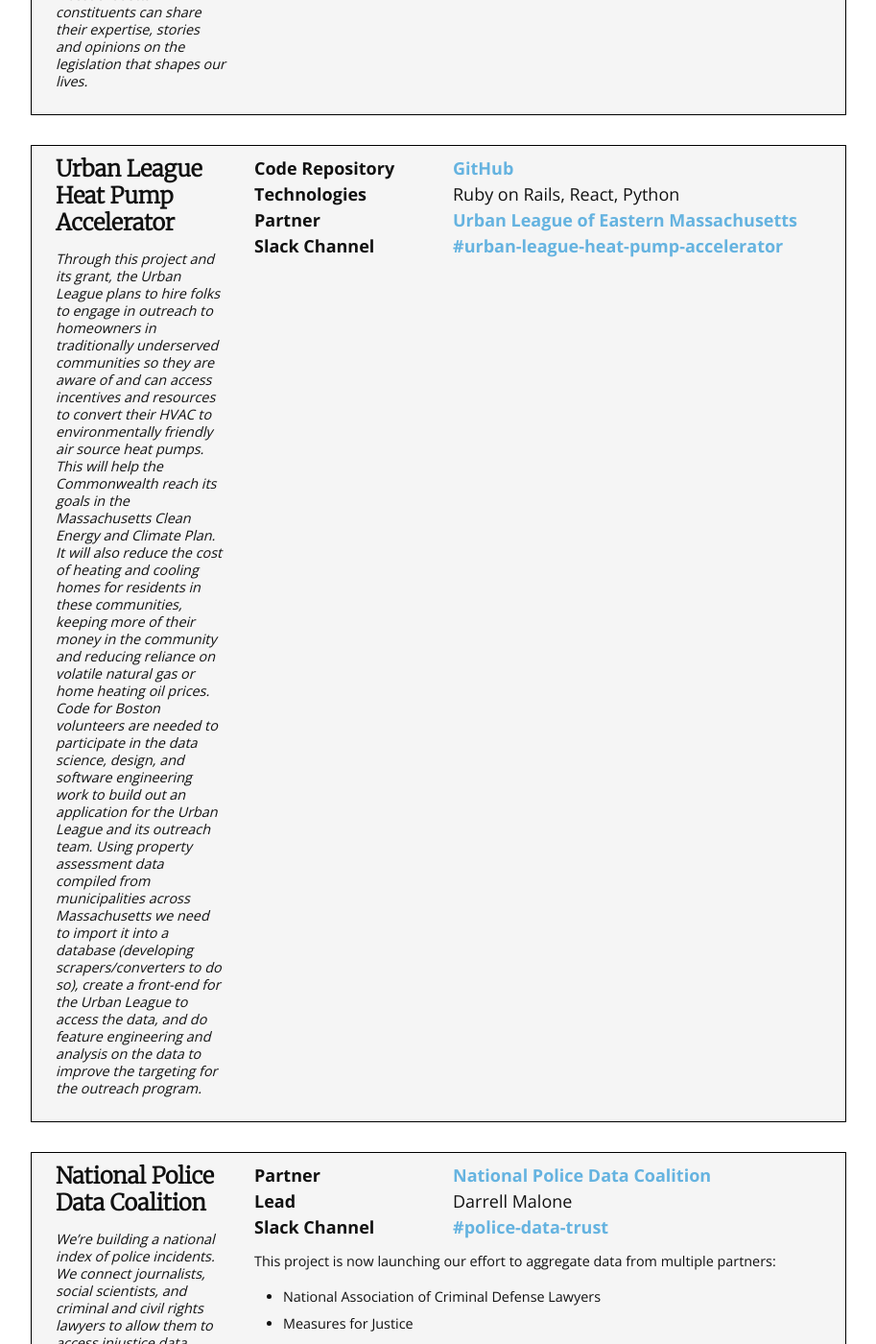
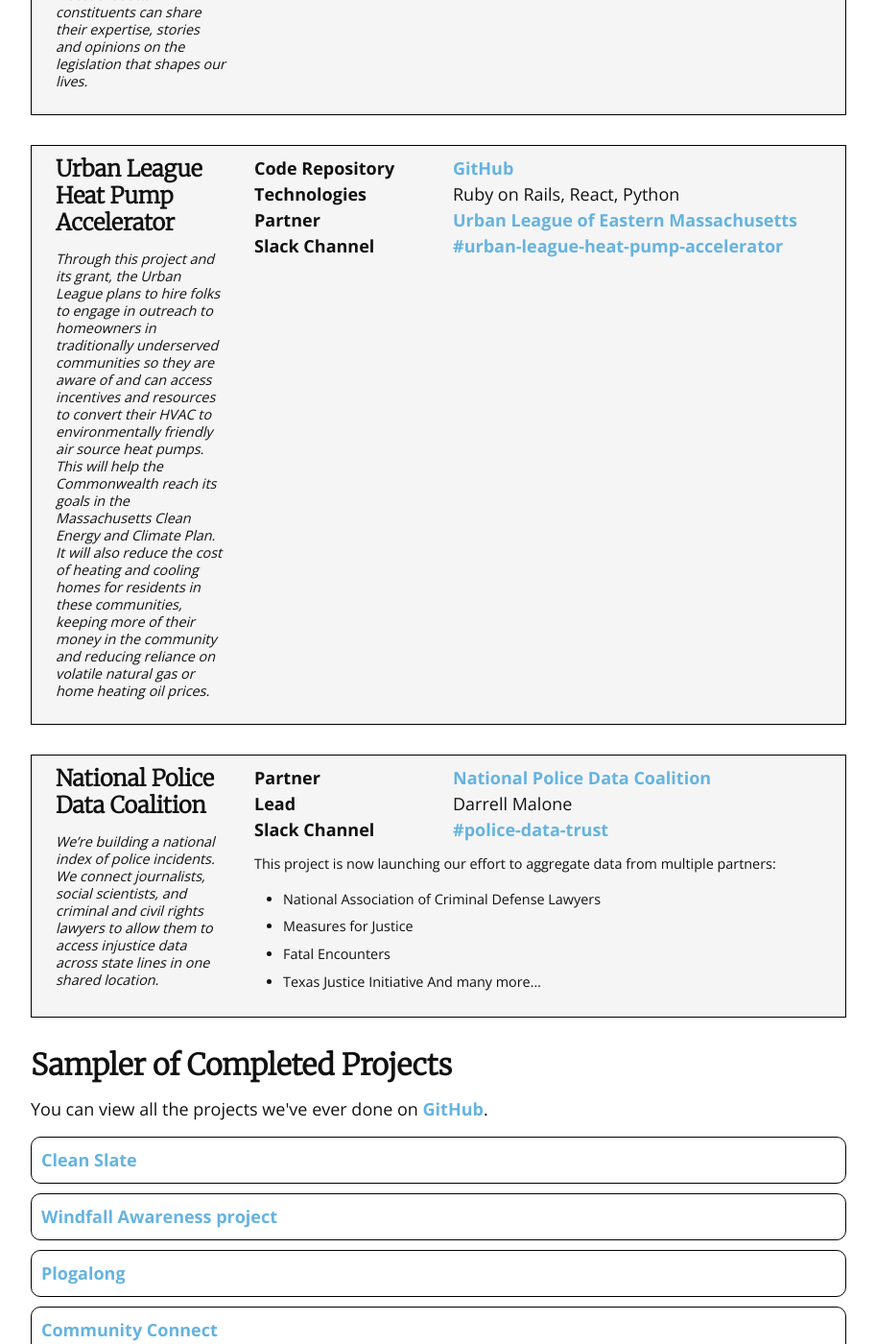
Before and after one commit to codeforboston/codeforboston.org, a Jekyll site: the page built from projects.html, in a window 1280 px wide and 1400 px high, scrolled down 1167 px. Shown: the whole window at 96% size, without its empty margins (183-1096 px from the left). Built offline with Jekyll 4.4.1, drawn with Linux system fonts in a browser that asks for light colours; nearby versions of some CDN libraries.

Commit message:
Shorter Description Heat Pump

```diff
--- a/_data/projects/active.yml
+++ b/_data/projects/active.yml
@@ -20,8 +20,6 @@
 - name: Urban League Heat Pump Accelerator
   elevatorPitch: >
     Through this project and its grant, the Urban League plans to hire folks to engage in outreach to homeowners in traditionally underserved communities so they are aware of and can access incentives and resources to convert their HVAC to environmentally friendly air source heat pumps. This will help the Commonwealth reach its goals in the Massachusetts Clean Energy and Climate Plan. It will also reduce the cost of heating and cooling homes for residents in these communities, keeping more of their money in the community and reducing reliance on volatile natural gas or home heating oil prices.
-
-    Code for Boston volunteers are needed to participate in the data science, design, and software engineering work to build out an application for the Urban League and its outreach team. Using property assessment data compiled from municipalities across Massachusetts we need to import it into a database (developing scrapers/converters to do so), create a front-end for the Urban League to access the data, and do feature engineering and analysis on the data to improve the targeting for the outreach program.
   repository: https://github.com/codeforboston/urban-league-heat-pump-accelerator
   partner:
     - name: Urban League of Eastern Massachusetts
```
